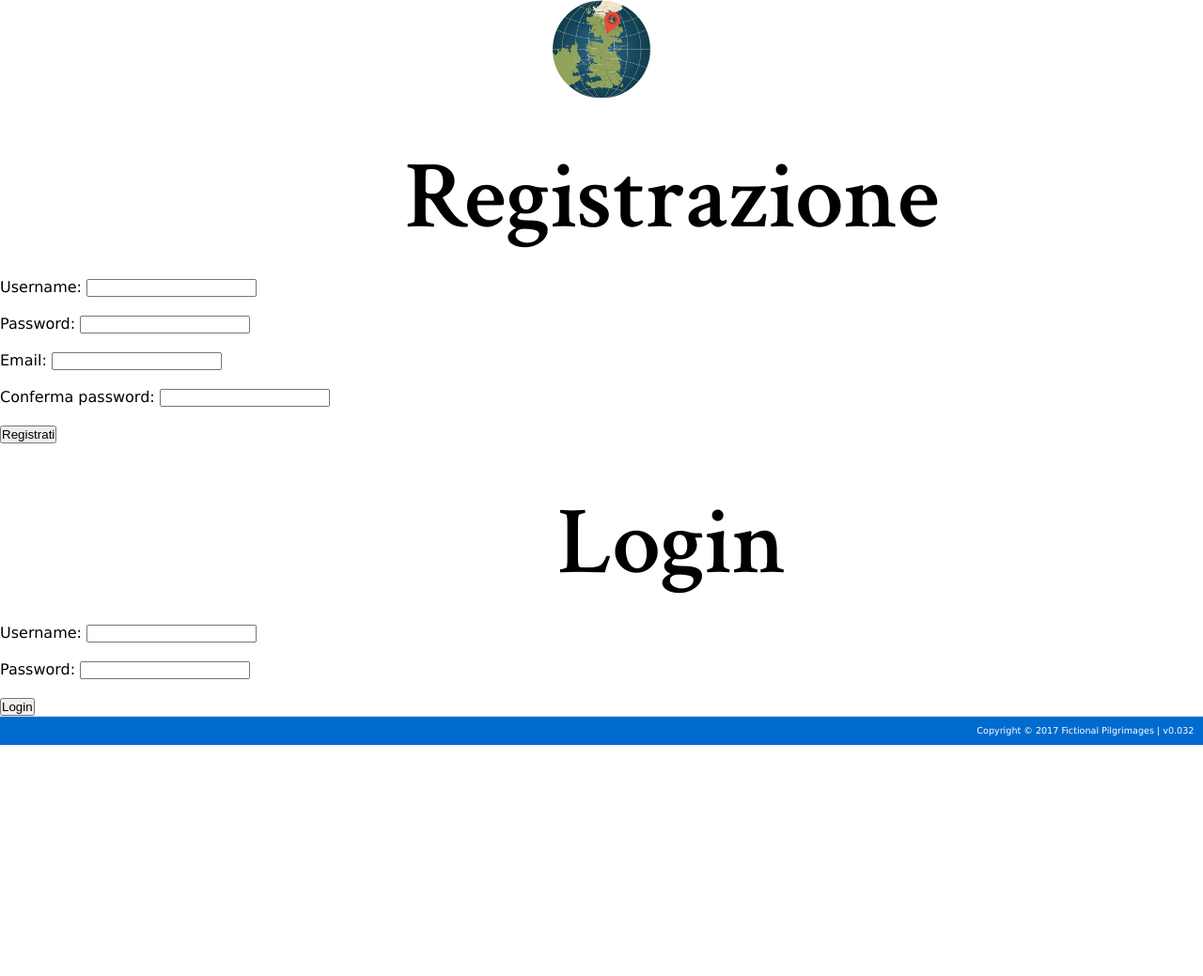
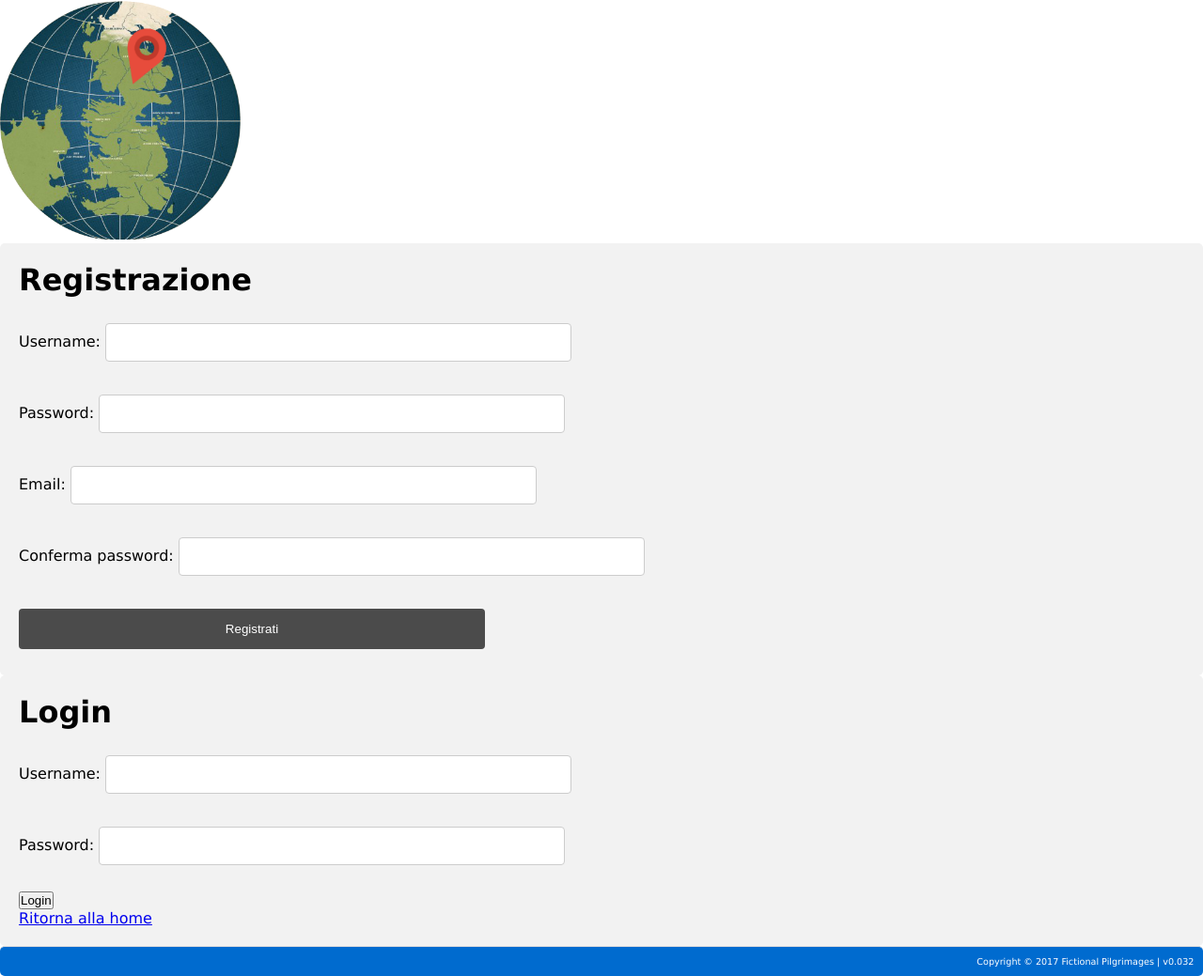
Before and after one commit to SugarFree/Fictional_Pilgrimages, a PHP site: page /registrazione_page.php in a window 1280 px wide. Shown: the whole page at 94% size. Before the commit the page ends 793 px from the top, so only its background shows below. Run offline with PHP 8.4, Linux system fonts and the light colour scheme.

Commit message:
Aggiornamento 26/01

```diff
--- a/registrazione_page.php
+++ b/registrazione_page.php
@@ -8,7 +8,7 @@ include("connessione.php");
 <html xmlns="http://www.w3.org/1999/xhtml" lang="it" xml:lang="it">
 
 <head>
-	<title>Fictional Pilgrimages</title>
+	<title>Connettiti</title>
 	<meta http-equiv="Content-Type" content="text/html; charset=utf-8" />
 	<link href="https://fonts.googleapis.com/css?family=Crimson+Text:600" rel="stylesheet">
 	<link rel="stylesheet" type="text/css" href="registrazione_page_style.css" />
@@ -47,7 +47,9 @@ include("connessione.php");
 		<button>Login</button>
 		<br/>
 		</form>
+		<a href='index.html'>Ritorna alla home</a>
 	</div>");
+
 	}
 	else
 	echo "Effettuare logout";
--- a/registrazione_page_style.css
+++ b/registrazione_page_style.css
@@ -10,95 +10,8 @@ SEZIONE GENERALE
 }
 
 html, body {
-  max-width: 1760px;
   font-family: Verdana, Arial, Helvetica, sans-serif;
   font-size: 100%;
-}
-
-h1 {
-  margin-left: 150px;
-  text-align: center;
-  font-family: 'Crimson Text';
-  font-size: 8vw;
-  padding-top: 5vh;
-}
-
-/*
-================
-SEZIONE BREADCRUMB
-================
-*/
-#path {
-	right: 0;
-  margin-left:150px;
-	background-color: #006BCF;
-	color: white;
-  padding: 0.5em;
-	font-weight: bold;
-	border-top: 1px solid #DDD;
-}
-
-/*
-====================
-SEZIONE SIDENAV
-====================
-*/
-
-/* The sidebar menu */
-#sidenav {
-  float: left;
-  width: 150px;
-  height: 100%; /* Full-height: remove this if you want "auto" height */
-  position: fixed; /* Fixed Sidebar (stay in place on scroll) */
-  z-index: 1; /* Stay on top */
-  top: 0; /* Stay at the top */
-  background-color: #4b4b4b;
-  overflow-x: hidden; /* Disable horizontal scroll */
-  padding-top: 20px;
-}
-
-/* The navigation menu links */
-#sidenav a {
-  padding: 6px 8px 6px 16px;
-  text-decoration: none;
-  font-size: 12.5px;
-  color: #bbbbbb;
-  display: block;
-  text-align: center;
-  font-style: italic;
-}
-
-/* When you mouse over the navigation links, change their color */
-#sidenav a:hover {
-  color: #eeeeee;
-}
-
-#logo {
-  width: 6.5em;
-  display: block;
-  margin: auto;
-}
-
-#home {
-  width: 7em;
-  display: block;
-  margin: auto;
-}
-
-#world, #titolo {
-  width: 4em;
-  display: block;
-  margin: auto;
-  padding-bottom: 0.75em;
-  padding-top: 1em;
-}
-
-#utente {
-  width: 3em;
-  display: block;
-  margin: auto;
-  padding-bottom: 0.75em;
-  padding-top: 1em;
 }
 
 /*
@@ -106,38 +19,50 @@ SEZIONE SIDENAV
 SEZIONE CORPO
 ================
 */
-
-#body{
-	padding: 2vh 10vw 70vh 1em;
-	margin-left: 150px;
-	font-family: sans-serif;
-	font-size: 100%;
+#logo {
+  width: 20%;
+  text-align: center;
 }
 
-#selezione_titolo{
-	padding-right: 8em;
+input[type=text] {
+  width: 40%;
+  padding: 12px 20px;
+  margin: 8px 0;
+  display: inline-block;
+  border: 1px solid #ccc;
+  border-radius: 4px;
+  box-sizing: border-box;
 }
 
-#ricerca{
-	padding: 0em 0.5em;
+input[type=password] {
+  width: 40%;
+  padding: 12px 20px;
+  margin: 8px 0;
+  display: inline-block;
+  border: 1px solid #ccc;
+  border-radius: 4px;
+  box-sizing: border-box;
 }
 
-/*
-====================
-SEZIONE SCROLL
-====================
-*/
+input[type=submit] {
+  width: 40%;
+  background-color: #4b4b4b;
+  color: white;
+  padding: 14px 20px;
+  margin: 8px 0;
+  border: none;
+  border-radius: 4px;
+  cursor: pointer;
+}
 
-#Top {
-    display: none;
-    position: fixed;
-    bottom: 35px;
-    right: 7px;
-    z-index: 99;
-    border: none;
-    cursor: pointer;
-    height: 40px;
-    width: 40px;
+input[type=submit]:hover {
+  background-color: #006BCF;
+}
+
+div {
+  border-radius: 5px;
+  background-color: #f2f2f2;
+  padding: 20px;
 }
 
 /*
```
